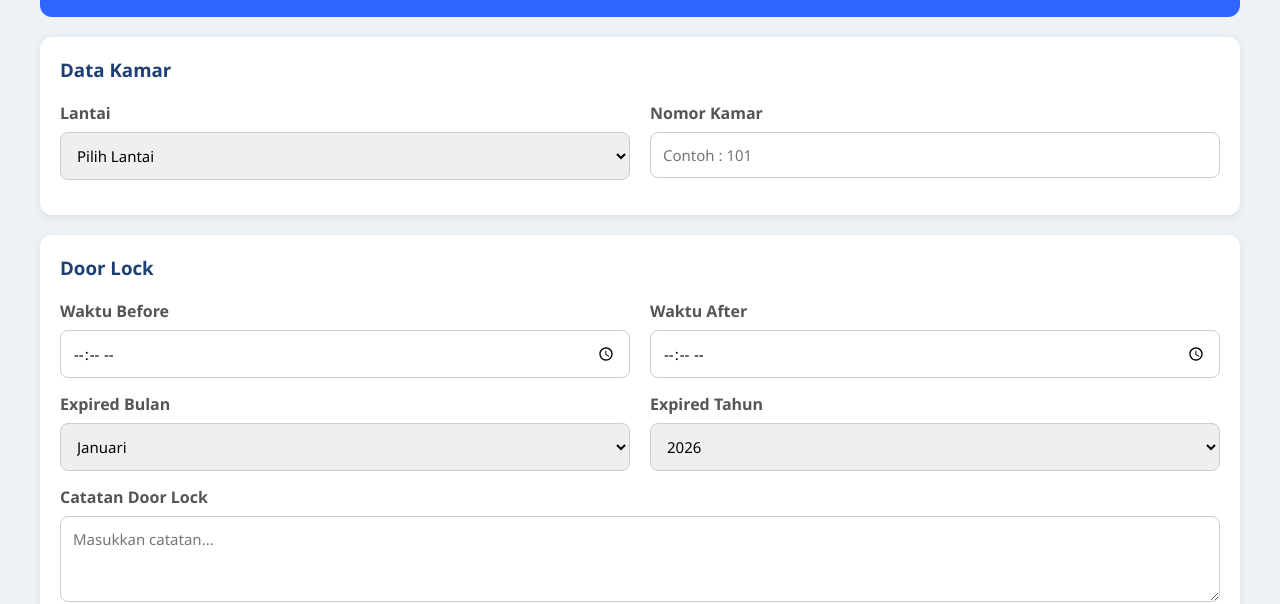
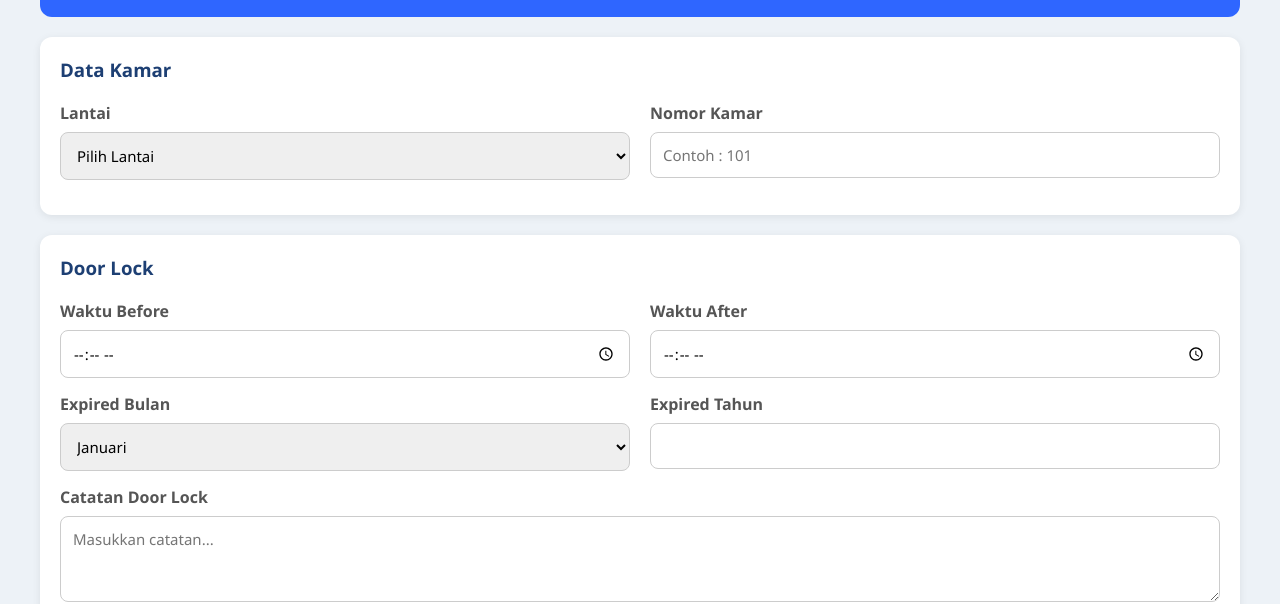
Before and after one commit to Otto-dot-code/Hotel-Room-Check, a plain HTML site: page index.html in a window 1280 px wide. Shown: the part 201-805 px from the top of the page. Drawn offline with Linux system fonts and the light colour scheme.

Commit message:
Update index.html

```diff
--- a/index.html
+++ b/index.html
@@ -147,17 +147,7 @@
 
                     <label>Expired Tahun</label>
 
-                    <select id="tahun">
-
-                        <option>2026</option>
-                        <option>2025</option>
-                        <option>2024</option>
-                        <option>2023</option>
-                        <option>2022</option>
-                        <option>2021</option>
-                        <option>2020</option>
-
-                    </select>
+                    <input id="tahun" type="text" ></input>
 
                 </div>
 
```
